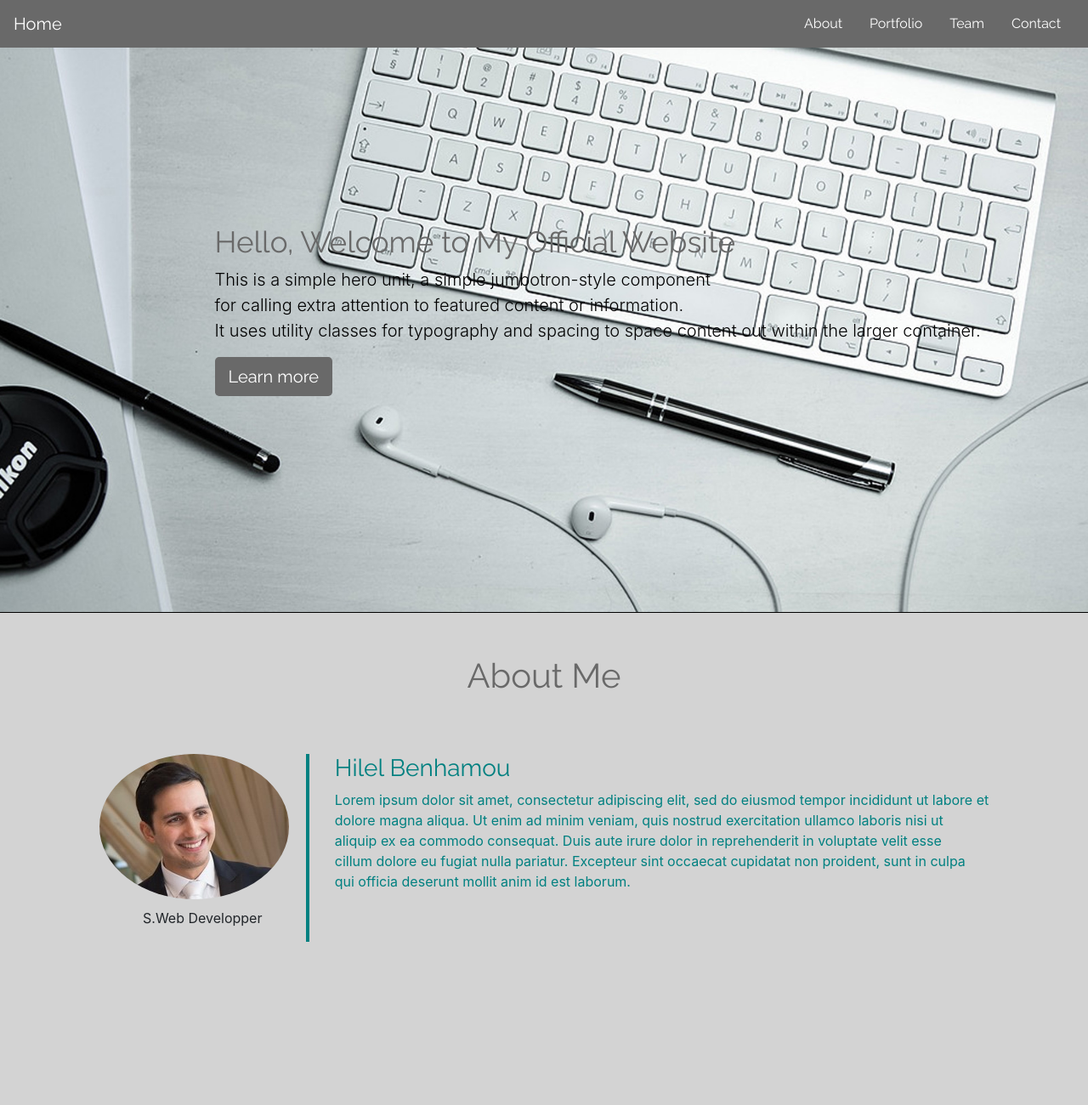
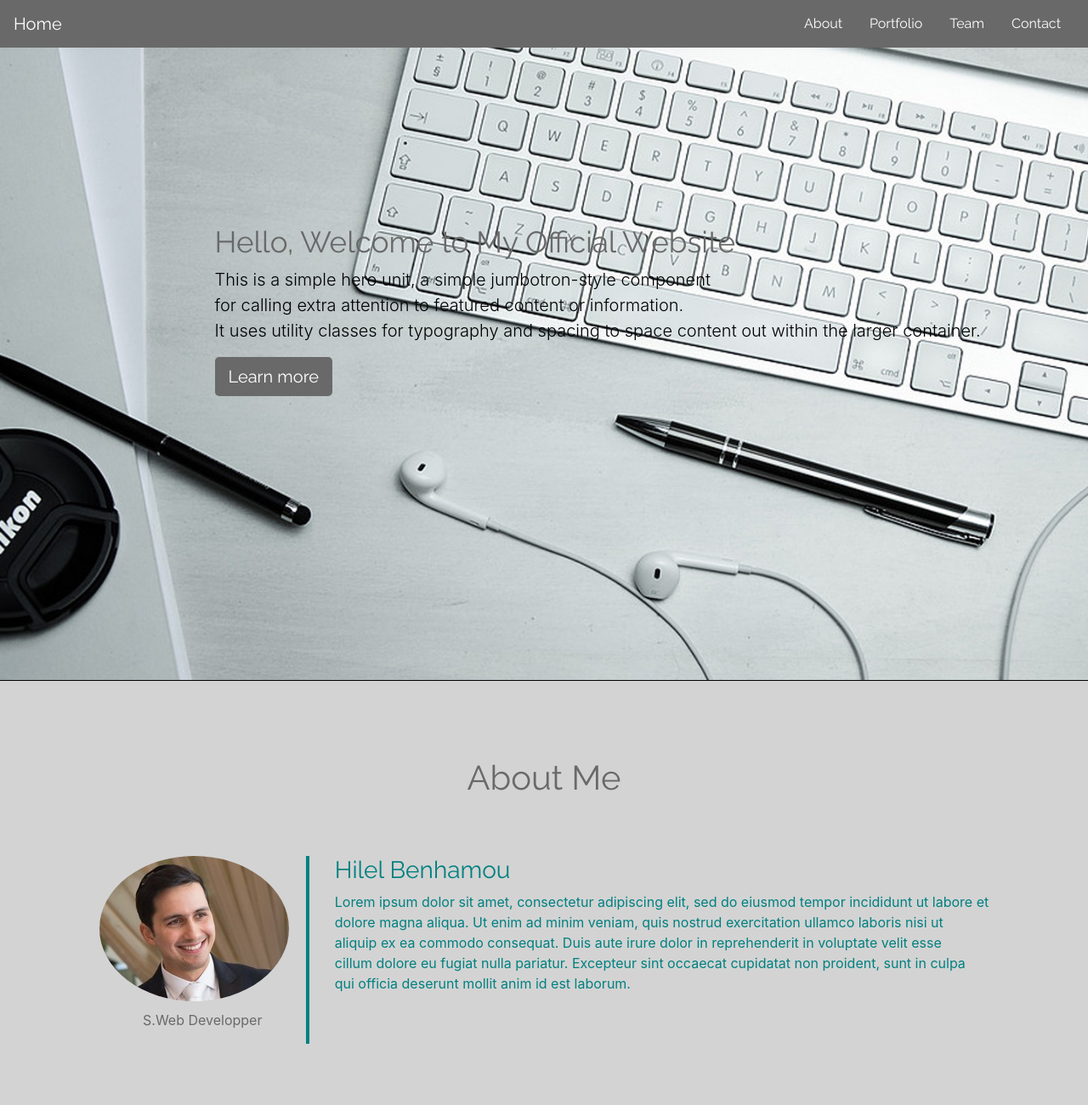
Before and after one commit to HilelBenhamou/MyPortfolio, a plain HTML site: page index.html in a window 1280 px wide. Shown: the top 1300 px of the page at 85% size. Drawn offline with nearby package versions, Linux system fonts and the light colour scheme.

Commit message:
first commit

```diff
--- a/style.css
+++ b/style.css
@@ -10,6 +10,7 @@ html,h1,h2,h3,h4,h5,h6,a{
 	color: #696969;
  	font-size: 35px;
 	margin-bottom: 10px;
+	margin-top: 40px;
 	padding: 50px;
 }
 
@@ -17,7 +18,7 @@ html,h1,h2,h3,h4,h5,h6,a{
 #home
 {
 	/*border: 2px solid blue;*/
-	height: 90vh;
+	height: 100vh;
 	background-image: url(headerback.jpg);
 	background-size: cover;
 	background-repeat: no-repeat;
@@ -74,7 +75,7 @@ nav
 #about
 {
 	/*border:2px solid red;*/
-	height: 90vh;
+	height: 100vh;
 	background-color:#D3D3D3;
 	border-top: 1px solid black;
 
@@ -96,6 +97,7 @@ nav
 .myface p
 {
 	text-align: center;
+	color: #696969
 }
 
 .bar
@@ -143,7 +145,7 @@ nav
 
 .case1
 {
-	background-image: url(chezluigi.png);
+	background-image: url(chezluigi.png) ;
 	background-size: cover;
 	border-radius: 20px;
 }
@@ -246,7 +248,7 @@ nav
 #contact
 {
 	/*border:2px solid orange;*/
-	height: 90vh;
+	height: 100vh;
 	background-color:#D3D3D3;
 	border-top: 1px solid black;
 }
```
